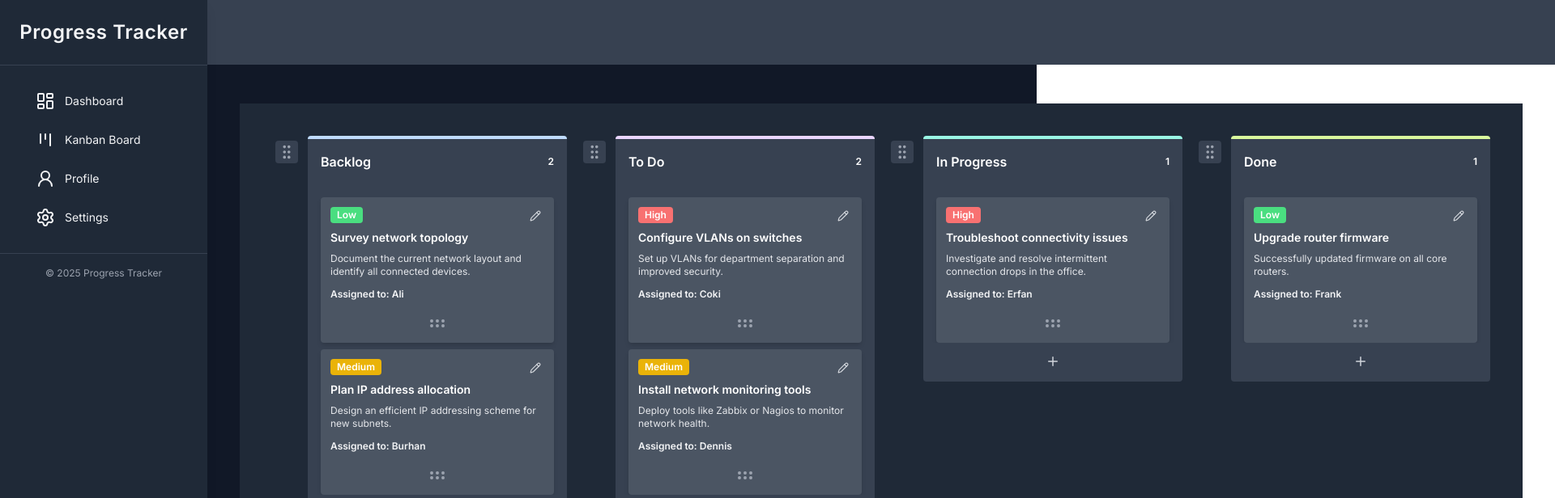
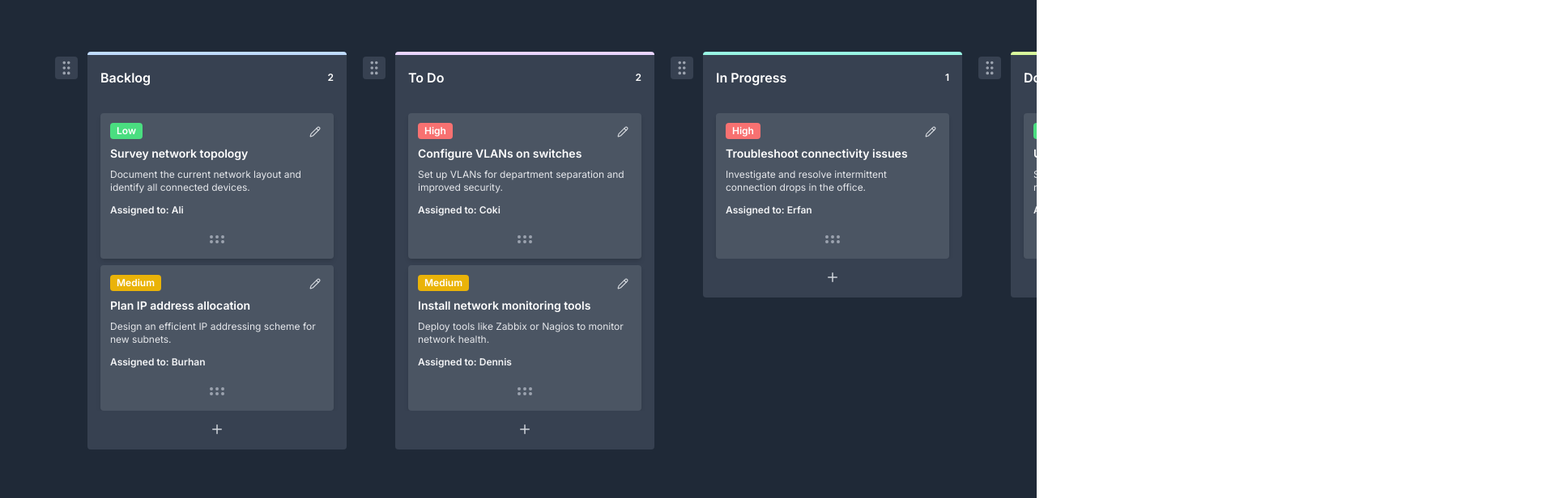
Before and after one commit to definitelynotjin/progress-tracker, a Next.js app: page / in a window 1280 px wide. Shown: the top 616 px of the page at 81% size, 1920 px wide, since content can reach past the window. Built offline with nearby package versions, Linux system fonts and the light colour scheme.

Commit message:
style: update background colors and layout adjustments across dashboard and kanban components

```diff
--- a/src/app/components/dashboard/Header.tsx
+++ b/src/app/components/dashboard/Header.tsx
@@ -2,7 +2,7 @@ import React from "react";
 
 export default function Header() {
     return (
-        <div className="h-20 flex p-8 items-center justify-left bg-gray-700 mb-6 py-8">
+        <div className="h-20 flex p-8 items-center justify-left bg-green-200 mb-6 py-8">
             <h1 className="text-3xl font-bold text-blue-400 text-center">
                 Dashboard
             </h1>
--- a/src/app/components/kanban/Header.tsx
+++ b/src/app/components/kanban/Header.tsx
@@ -5,8 +5,8 @@ import { Bell } from "lucide-react";
 export default function Header() {
     const [dropdownOpen, setDropdownOpen] = useState(false);
     return (
-        <div className="h-20 flex p-8 items-center justify-between bg-gray-700 mb-6 py-8">
-            <h1 className="text-3xl font-bold text-pink-300 text-center">
+        <div className="h-20 flex px-8 items-center justify-between bg-gray-700">
+            <h1 className="text-3xl font-bold text-pink-300">
                 Team 44
             </h1>
             <div className="flex items-center gap-4 relative">
--- a/src/app/components/kanban/KanbanBoard.tsx
+++ b/src/app/components/kanban/KanbanBoard.tsx
@@ -192,7 +192,7 @@ export default function KanbanBoard() {
                 onDragEnd={handleDragEnd}
             >
                 <SortableContext items={columnOrder} strategy={horizontalListSortingStrategy}>
-                    <div className="flex flex-row justify-left gap-4 overflow-auto bg-gray-800 p-10 min-h-screen">
+                    <div className="flex flex-row justify-left gap-4 overflow-auto bg-gray-800 p-16 min-h-screen">
                         {columnOrder.map((column) => (
                             <SortableColumn key={column} id={column}>
                                 <Column
--- a/src/app/dashboard/page.tsx
+++ b/src/app/dashboard/page.tsx
@@ -3,11 +3,11 @@ import Header from "@/app/components/dashboard/Header";
 
 export default function DashboardPage() {
     return (
-        <div className="bg-gray-900 bg-repeat-round min-h-screen">
+        <div className="bg-red-900 bg-repeat-round min-h-screen">
             <div className="ml-64 flex min-h-screen">
                 <div className="flex-1 flex flex-col">
                     <Header />
-                    <main className="flex-1 p-10 pt-6 bg-transparent">
+                    <main className="flex-1 p-10 pt-6   bg-transparent">
                         <Dashboard />
                     </main>
                 </div>
--- a/src/app/kanban/page.tsx
+++ b/src/app/kanban/page.tsx
@@ -4,12 +4,13 @@ import Header from "@/app/components/kanban/Header";
 
 export default function KanbanPage() {
     return (
-        <div className="bg-gray-900 bg-repeat-round min-h-screen">
+        <div className="bg-cyan-900 bg-repeat-round min-h-screen">
             <Sidebar />
             <div className="ml-64 flex min-h-screen">
                 <div className="flex-1 flex flex-col">
                     <Header />
-                    <main className="flex-1 p-10 pt-6 bg-transparent">
+                    <main className="flex-1 p-10 bg-transparent">
+                        {/* <span className="text-1xl font-bold text-blue-400">Kanban Board</span> */}
                         <KanbanBoard />
                     </main>
                 </div>
--- a/src/app/page.tsx
+++ b/src/app/page.tsx
@@ -1,23 +1,9 @@
 import ClientKanbanBoard from "./components/kanban/ClientKanbanBoard";
-
-import Sidebar from "./sidebar";
 
 export default function Page() {
     return (
-        <div className="bg-gray-900 bg-repeat-round min-h-screen">
-            <Sidebar />
-            <div className="ml-64 flex min-h-screen">
-                <div className="flex-1 flex flex-col">
-                    <div className="h-20 flex p-8 items-center justify-left bg-gray-700 mb-6 py-8">
-                        <h1 className="text-3xl font-bold text-red-400 text-center">
-
-                        </h1>
-                    </div>
-                    <main className="flex-1 p-10 pt-6 bg-transparent">
-                        <ClientKanbanBoard />
-                    </main>
-                </div>
-            </div>
+        <div className="bg-gray-200 bg-repeat-round min-h-screen">
+            <ClientKanbanBoard />
         </div>
     );
 }
```
